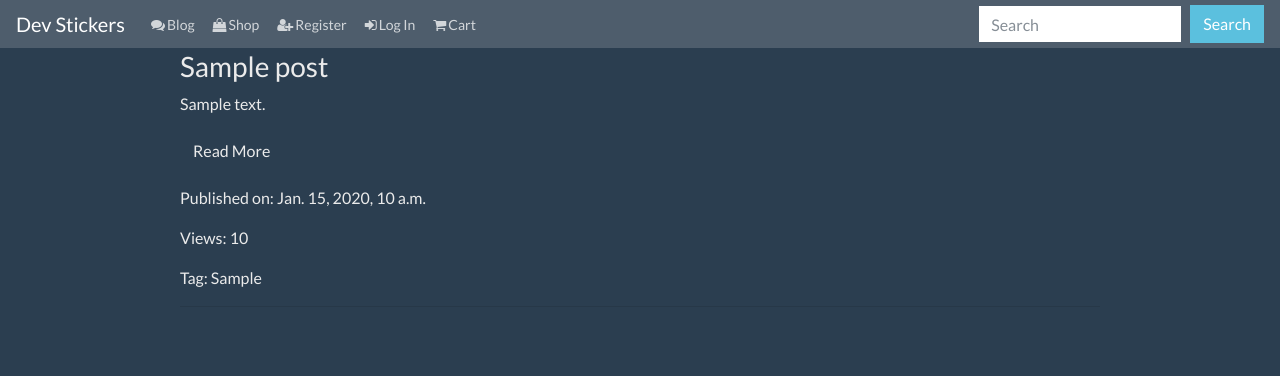
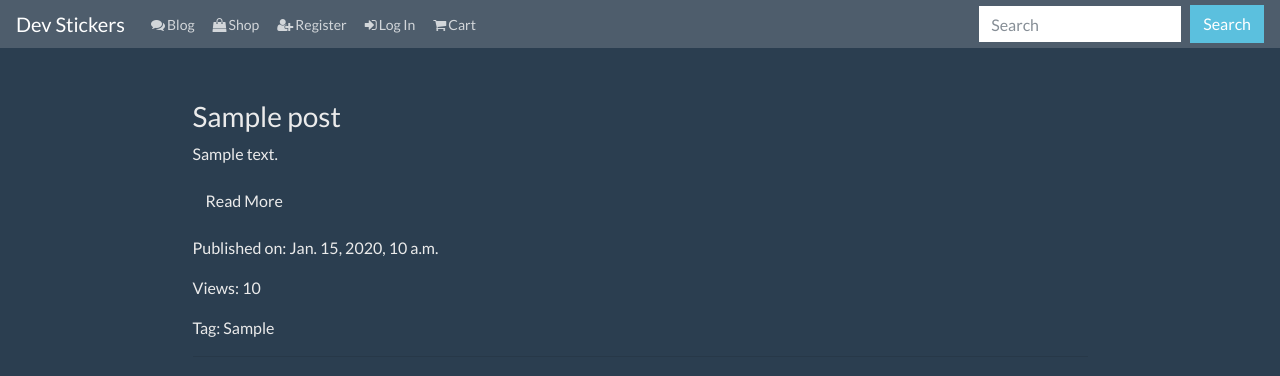
Before and after one commit to John-E5/Dev-Stickers, a Django app: template posts/templates/blogposts.html in a window 1280 px wide. Shown: the top 376 px of the page. Run offline with Django 3.2, Linux system fonts and the light colour scheme; the template is opened without the code that fills it: values that come from a table or form of the project are taken from there, others are empty; tables that the repository leaves empty hold one stand-in row (values such as "Sample post"); some libraries are stand-ins or nearby versions.

Commit message:
Updated hr in blogposts.html

```diff
--- a/posts/templates/blogposts.html
+++ b/posts/templates/blogposts.html
@@ -1,22 +1,24 @@
 {% extends 'base.html' %}
 
 {% block content %}
+    <div class="container">
     {% for post in posts %}
         <div class="container">
             <div class="row">
                 <div class="col-md-10 offset-md-1">
                     <h3>{{ post.title }}</h3>
-                        <div class="col-xs-12">
-                            <p>{{ post.content | truncatewords:30 }}</p>
+                        <div class="post-content col-xs-12">
+                            <p>{{ post.content | truncatewords:60 }}</p>
                             <p><a href="{% url 'post_detail' post.id %}" class="btn btn-default">Read More</a></p>
                             <p><span class="boldtext">Published on:</span> {{ post.published_date }} </p>
                             <p><span class="boldtext">Views:</span> {{ post.views }} </p>
                             <p><span class="boldtext">Tag:</span> {{ post.tag }} </p>
-                            <hr>
                         </div>
+                        <hr>
                     </div>
                 </div>
             </div>
         </div>
     {% endfor %}
+    </div>
 {% endblock %}
```
